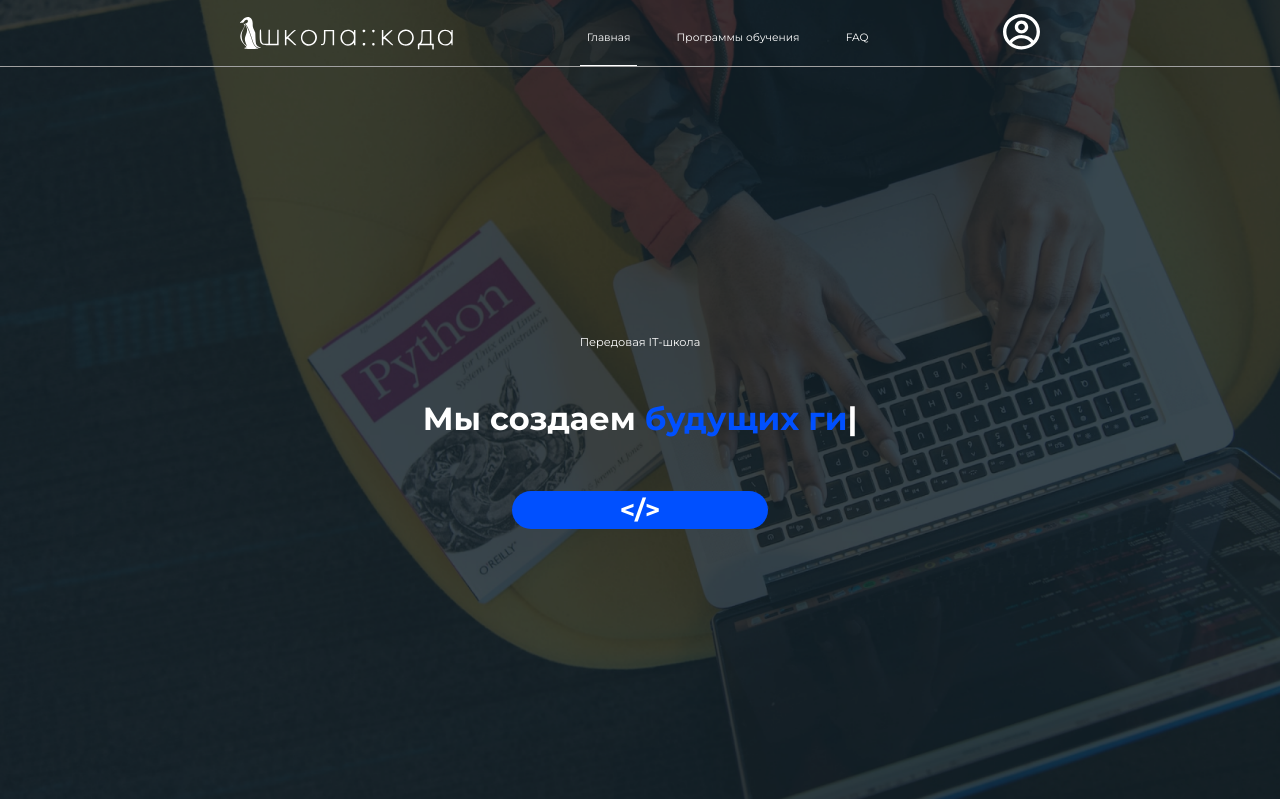
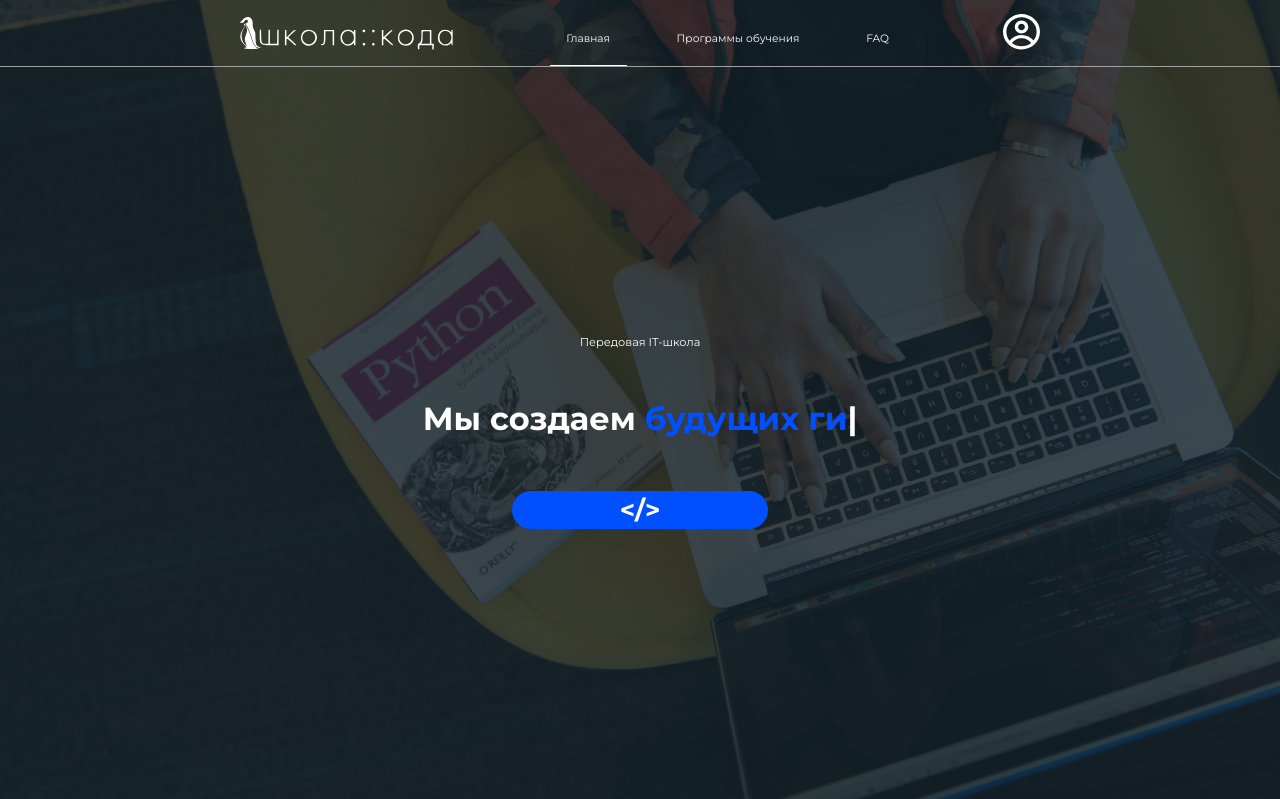
Before and after one commit to GeraltLUL/Code-school-frontend, a Flask app: page / in a window 1280 px wide. Shown: the top 799 px of the page. Run offline with Flask 2, Linux system fonts and the light colour scheme; some libraries are stand-ins or nearby versions.

Commit message:
UPD: Some fixes

```diff
--- a/static/stylesheets/main.css
+++ b/static/stylesheets/main.css
@@ -876,6 +876,8 @@ a {
 
 
 .links li {
+	/*position: relative;*/
+
 	height: 100%;
 	padding: 1.4vw 0.5vw;
 	margin-top: 3vw;
@@ -884,6 +886,8 @@ a {
 	-o-transition: 1s;
 	transition: 1s;
 	/*background-color: red;*/
+
+	/*background-color: #0050FF;*/
 
 }
 
@@ -896,6 +900,8 @@ a {
 	-o-transition: 0.5s;
 	transition: 0.5s;
 	border-bottom: 0.15vw solid white;
+
+
 }
 
 .dropdown_menu li {
@@ -910,6 +916,8 @@ a {
 }
 
 .links li a {
+	/*height: 100%;*/
+
 	text-decoration: none;
 	color: #FFFFFF;
 	font-size: 1.6rem;
@@ -955,11 +963,15 @@ header {
 	z-index: 5;
 }
 
+/* flag!! */
 .links a {
-	padding-top: 5rem;
+	padding: 1.3vw 0.8vw;
+
 	font-size: 1.6rem;
 	font-weight: 500;
 	font-family: Montserrat-Regular;
+
+	/*background-color: red;*/
 }
 
 .navbar .links {
```
